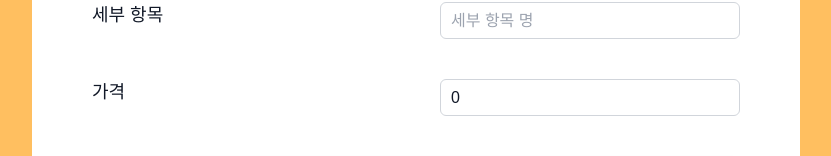
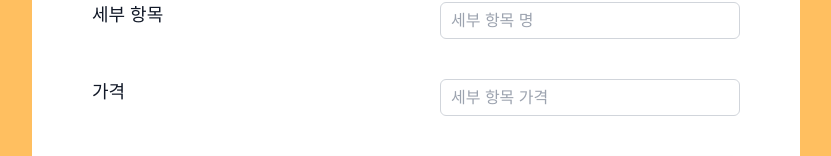
Before and after one commit to crewd/MyReceipt, a Next.js app: page /write in a window 1280 px wide. Shown: the part 395-551 px from the top of the page, without its empty margins (224-1055 px from the left). Built offline with nearby package versions, Linux system fonts and the light colour scheme.

Commit message:
fix: 가격 입력 폼 수정

```diff
--- a/pages/write.tsx
+++ b/pages/write.tsx
@@ -15,7 +15,7 @@ const WritePage = () => {
   const { year, month, day } = date;
 
   const [contents, setContents] = useState<Item[]>([]);
-  const [content, setContent] = useState<Item>({ subTitle: '', price: 0, id: 0 });
+  const [content, setContent] = useState({ subTitle: '', price: '', id: 0 });
   const { subTitle, price } = content;
 
   const [income, setIncome] = useState(true);
@@ -73,14 +73,14 @@ const WritePage = () => {
       setContents([...contents, { subTitle: content.subTitle, price: -content.price, id: idCount }]);
     }
     if (income) {
-      setContents([...contents, { subTitle: content.subTitle, price: content.price, id: idCount }]);
+      setContents([...contents, { subTitle: content.subTitle, price: Number(content.price), id: idCount }]);
     }
     setIdCount(idCount + 1);
   };
 
   useEffect(() => {
     if (contents) {
-      setContent({ subTitle: '', price: 0, id: 0 });
+      setContent({ subTitle: '', price: '', id: 0 });
     }
   }, [contents]);
 
```
